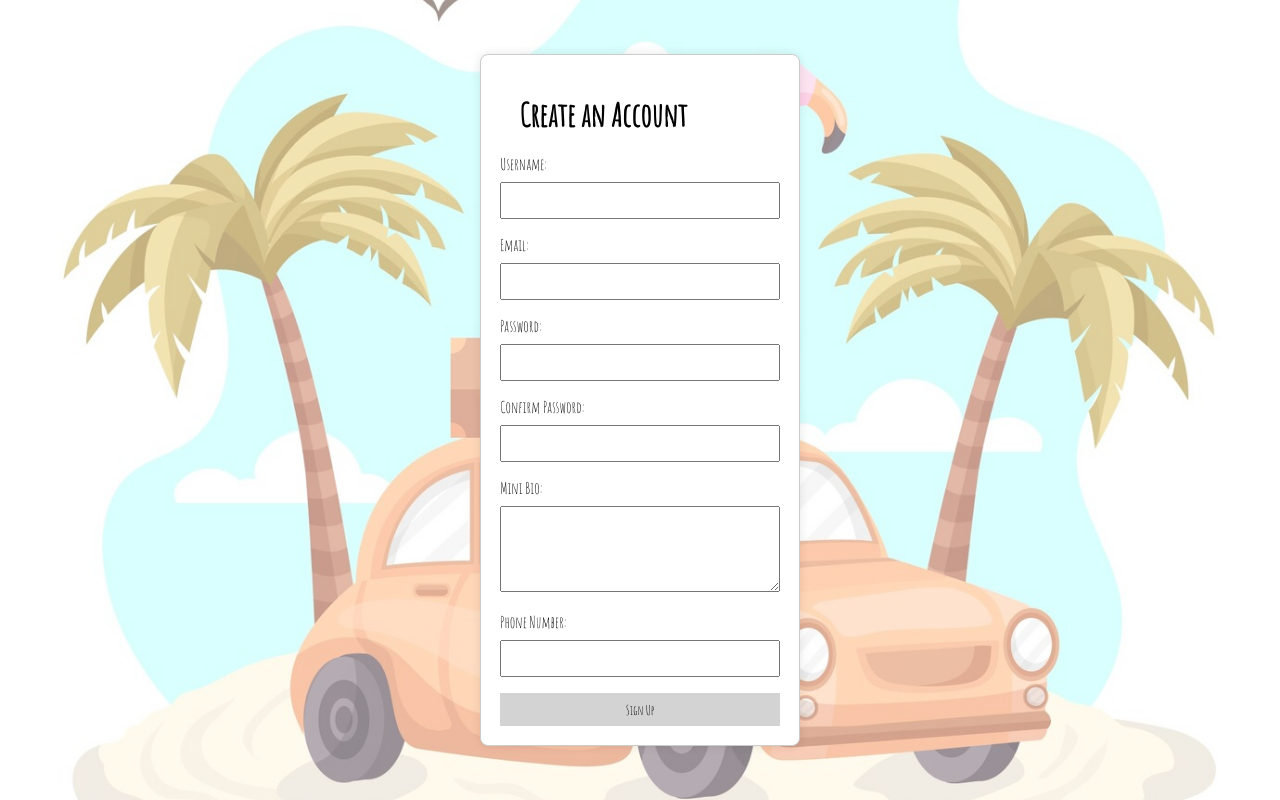
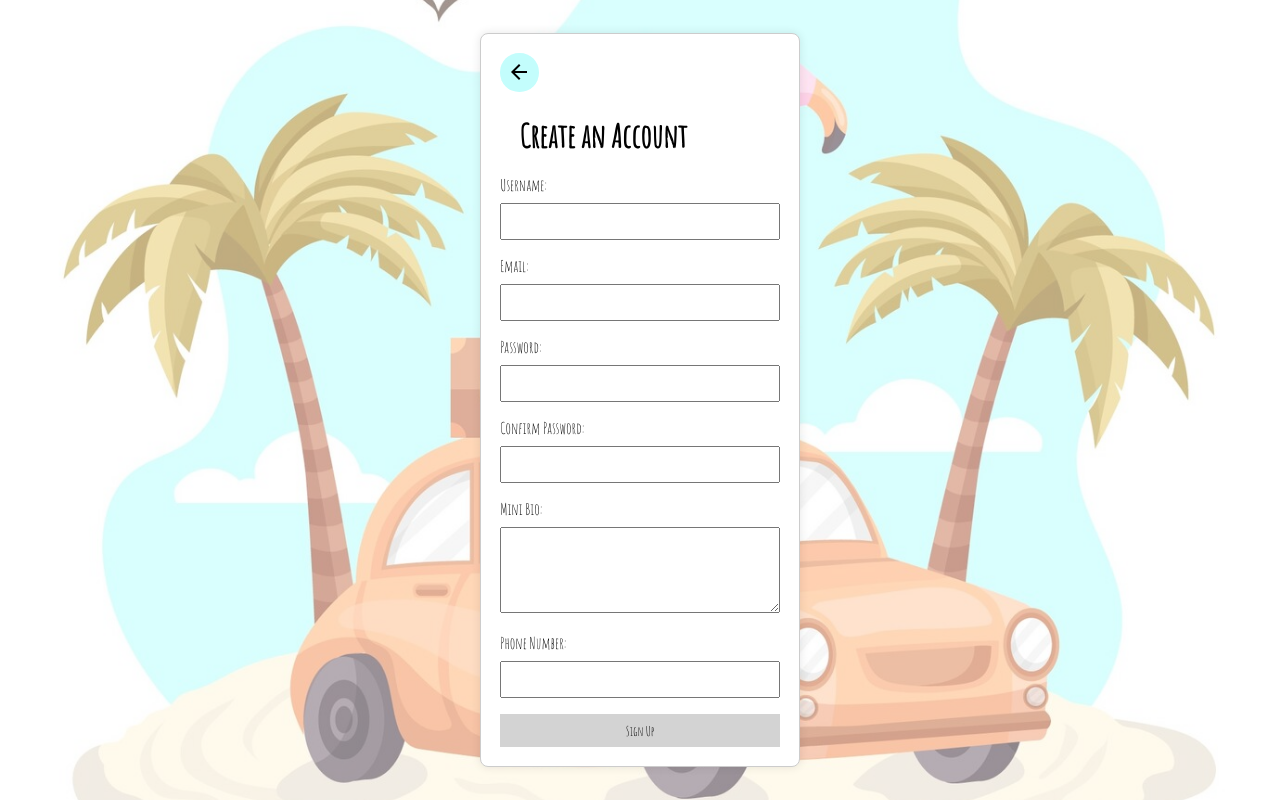
Before and after one commit to ivanapejicic/capstone, a React (Create React App) app: page /signup in a window 1280 px wide. Built offline with nearby package versions, Linux system fonts and the light colour scheme.

Commit message:
Added arrow that takes user back to home page from login or signup

```diff
--- a/src/assets/pages/Login/Login.js
+++ b/src/assets/pages/Login/Login.js
@@ -1,11 +1,14 @@
 import './Login.scss';
 import login from '../../icons/passkey_FILL0_wght400_GRAD0_opsz24.svg';
+import arrowBack from '../../icons/arrow_back_FILL0_wght400_GRAD0_opsz24.svg';
+import { Link } from 'react-router-dom';
 
 function Login() {
     return (
         <>
             <div className='login'>
                 <form className='form'>
+                    <Link to='/user'><img className='form__arrow' src={arrowBack} alt='arrow back icon that takes user to home page'></img></Link>
                     <h1 className='login__title'>Welcome Back! <img src={login} alt="google icon for user login"></img></h1>
                     <label className='form__label' htmlFor="username">Username:</label>
                     <input className='form__input' type="text" id="username" name="username" required />
--- a/src/assets/pages/Login/Login.scss
+++ b/src/assets/pages/Login/Login.scss
@@ -41,6 +41,12 @@
             width: 20rem;
         }
 
+        &__arrow {
+            background-color: $turquoise;
+            border-radius: 50%;
+            padding: .45rem;
+        }
+
         .form__label {
             display: block;
             margin-bottom: .5rem;
--- a/src/assets/pages/Signup/Signup.js
+++ b/src/assets/pages/Signup/Signup.js
@@ -1,9 +1,12 @@
 import './Signup.scss';
+import { Link } from 'react-router-dom';
+import arrowBack from '../../icons/arrow_back_FILL0_wght400_GRAD0_opsz24.svg';
 
 function Signup() {
     return (
         <div className='signup'>
             <form className='form'>
+                <Link to='/user'><img className='form__arrow' src={arrowBack} alt='arrow back icon that takes user to home page'></img></Link>
                 <h1 className='signup__title'>Create an Account</h1>
                 <label className='form__label' htmlFor="username">Username:</label>
                 <input className='form__input' type="text" id="username" name="username" required />
--- a/src/assets/pages/Signup/Signup.scss
+++ b/src/assets/pages/Signup/Signup.scss
@@ -40,6 +40,11 @@
         @include tablet {
             width: 20rem;
         }
+        &__arrow {
+            background-color: $turquoise;
+            border-radius: 50%;
+            padding: .45rem;
+        }
 
         .form__label {
             display: block;
```
Also changed, not shown: src/assets/icons/arrow_back_FILL0_wght400_GRAD0_opsz24.svg (added).
